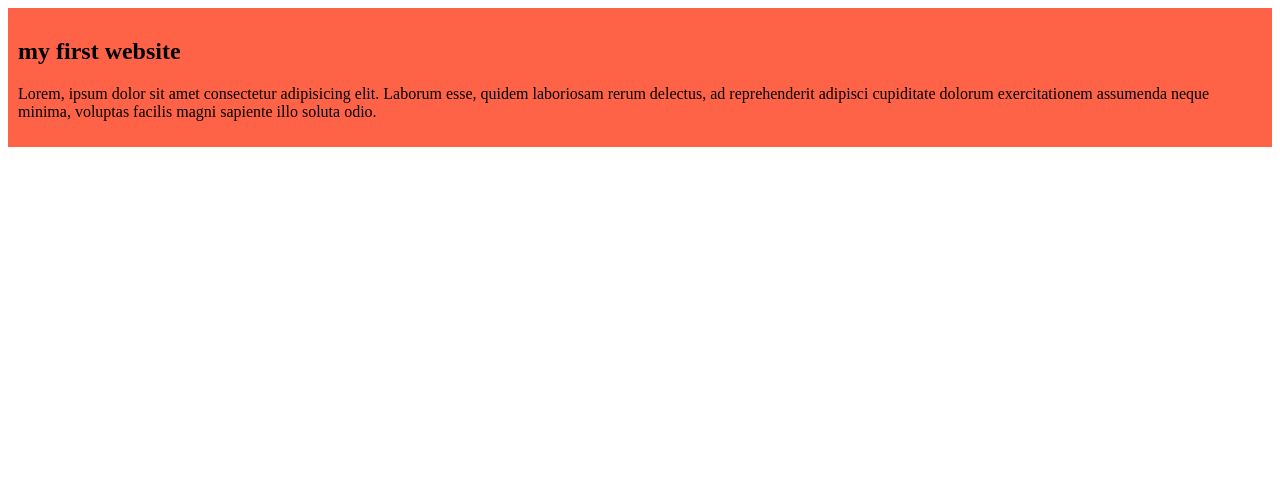
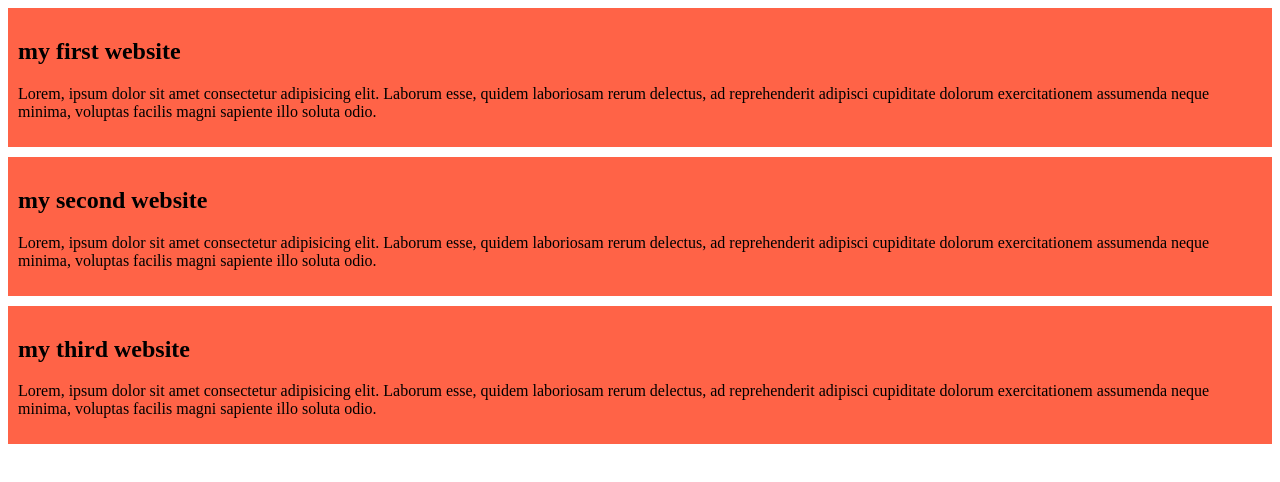
Before and after one commit to mdnaeemmiah/my-website, a plain HTML site: page index.html in a window 1280 px wide. Drawn offline with Linux system fonts and the light colour scheme.

Commit message:
my second blog

```diff
--- a/index.html
+++ b/index.html
@@ -14,6 +14,19 @@
 
 
     </div>
+    <div>
 
+        <h2>my second website</h2>
+        <p>Lorem, ipsum dolor sit amet consectetur adipisicing elit. Laborum esse, quidem laboriosam rerum delectus, ad reprehenderit adipisci cupiditate dolorum exercitationem assumenda neque minima, voluptas facilis magni sapiente illo soluta odio.</p>
+
+
+    </div>
+    <div>
+
+        <h2>my third website</h2>
+        <p>Lorem, ipsum dolor sit amet consectetur adipisicing elit. Laborum esse, quidem laboriosam rerum delectus, ad reprehenderit adipisci cupiditate dolorum exercitationem assumenda neque minima, voluptas facilis magni sapiente illo soluta odio.</p>
+
+
+    </div>
 </body>
 </html>
--- a/style.css
+++ b/style.css
@@ -2,6 +2,6 @@ div{
 
     background-color: tomato;
     padding: 10px;
-
+   margin-bottom: 10px;
 
 }
```
